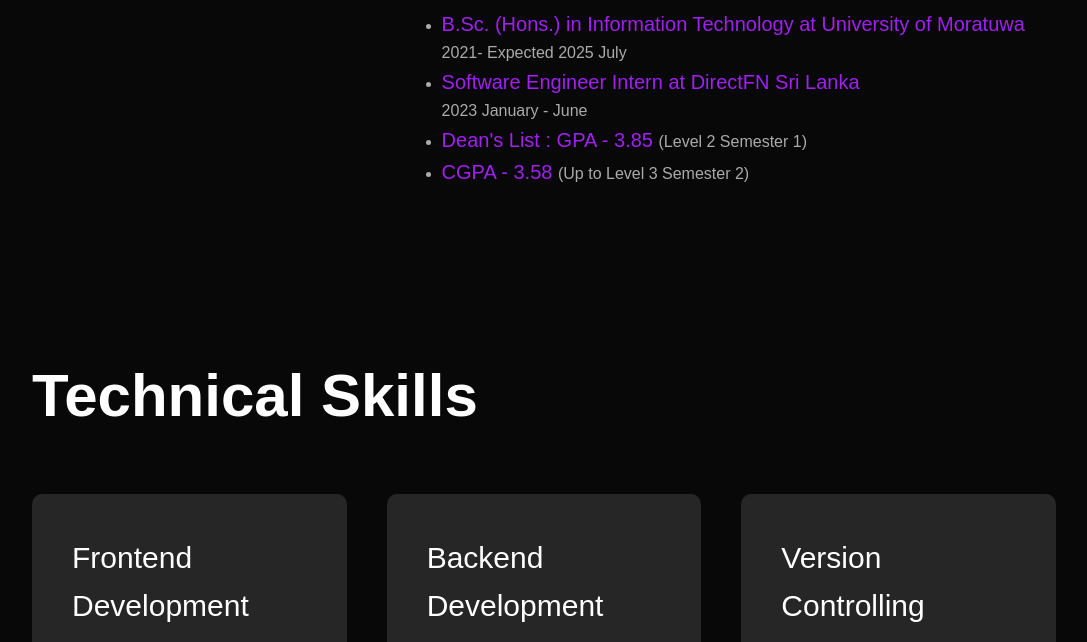
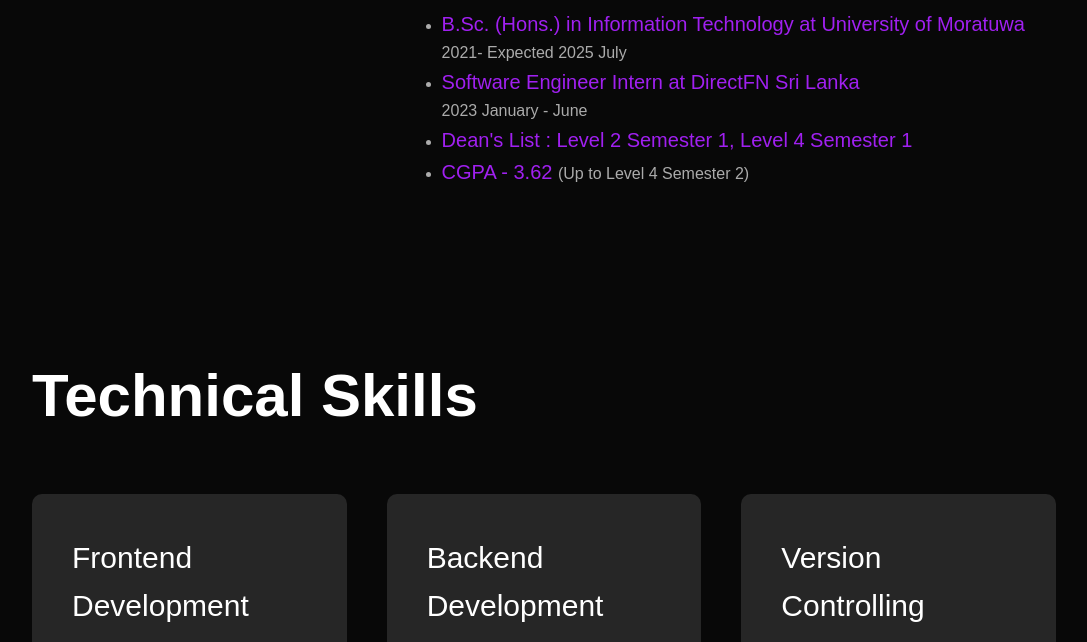
Before and after one commit to ChamodyaGanepola/my_portfolio_website, a plain HTML site: page index.html in a window 1280 px wide. Shown: the part 1220-1862 px from the top of the page, without its empty margins (96-1183 px from the left). Drawn offline with Linux system fonts and the light colour scheme.

Commit message:
Update GPA

```diff
--- a/index.html
+++ b/index.html
@@ -79,9 +79,9 @@
                   ><br />2023 January - June
                 </li>
                 <li>
-                  <span> Dean's List : GPA - 3.85 </span>(Level 2 Semester 1)
+                  <span> Dean's List : Level 2 Semester 1, Level 4 Semester 1  </span>
                 </li>
-                <li><span> CGPA - 3.58 </span> (Up to Level 3 Semester 2)</li>
+                <li><span> CGPA - 3.62 </span> (Up to Level 4 Semester 2)</li>
               </ul>
             </div>
 
@@ -298,7 +298,7 @@
               ></a>
             </div>
             <a
-              href="https://drive.google.com/file/d/1sGeShDAOa8pzO46EPUQtGnG42falr-F7/view?usp=sharing"
+              href="https://drive.google.com/file/d/1QEKj60E7sCJtzdmMwuMd02o4kK8dFKm9/view?usp=sharing"
               download
               class="btn btn2"
               >Download CV</a
```
